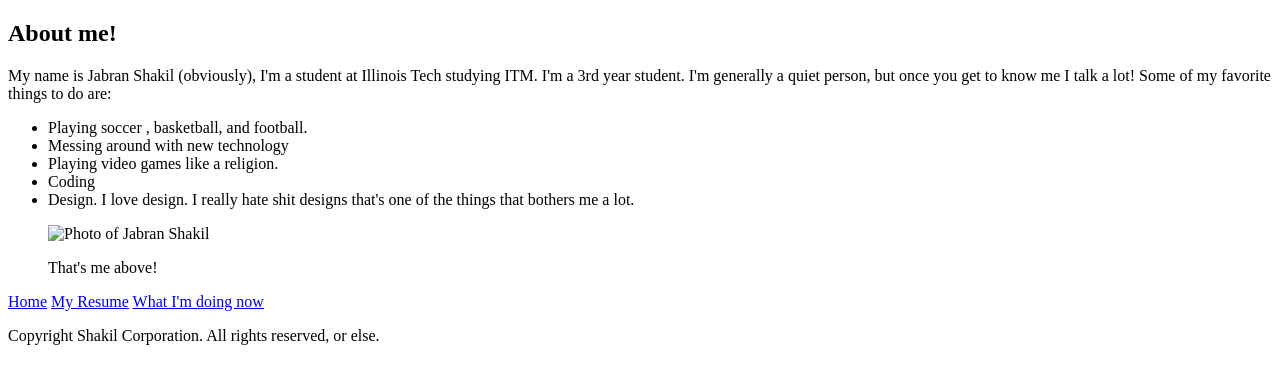
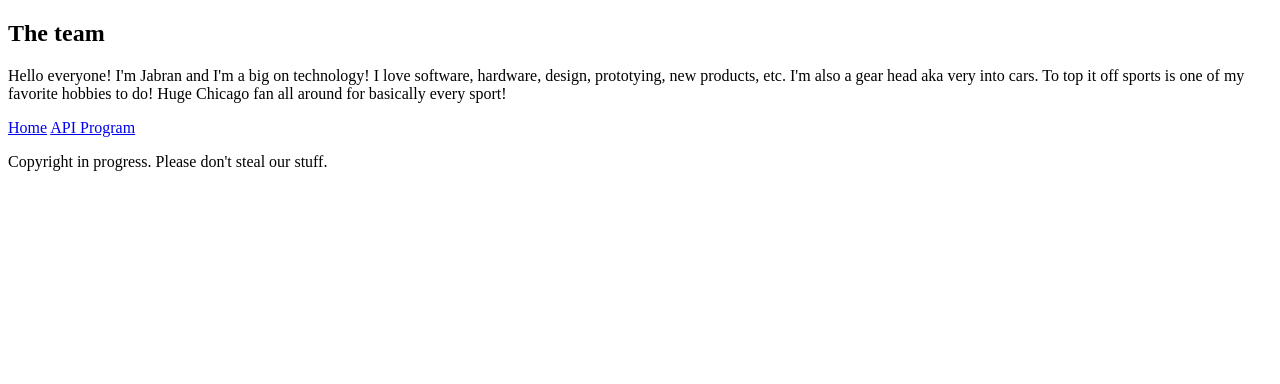
Before and after one commit to swu42/project-3-itmd361, a plain HTML site: page index.html in a window 1280 px wide. Drawn offline with Linux system fonts and the light colour scheme.

Commit message:
Added short introductionabout myself - Jabran

```diff
--- a/index.html
+++ b/index.html
@@ -6,37 +6,22 @@
     <meta name="viewport" content="width=device-width,initial-scale=1.0,shrink-to-fit=no" />
   </head>
   <body>
-    <header>
-    </header>
-      <section class="introduction">
-            <h1>About me!</h1>
-            <p>My name is Jabran Shakil (obviously), I'm a student at Illinois Tech studying ITM.
-          I'm a 3rd year student. I'm generally a quiet person, but once you get to know me I talk a lot!
-          Some of my favorite things to do are:</p>
+      <section class="jabran">
+            <h1>The team</h1>
+            <p>Hello everyone! I'm Jabran and I'm a big on technology! I love software, hardware, design, prototying, new products, etc. I'm also a gear head aka very into cars. To top it off sports is one of my favorite hobbies to do! Huge Chicago fan all around for basically every sport!</p>
       </section>
-      <ul>
-          <li> Playing soccer   , basketball, and football.</li>
-          <li>Messing around with new technology</li>
-          <li>Playing video games like a religion.</li>
-          <li>Coding</li>
-          <li>Design. I love design. I really hate shit designs that's one of the things that bothers me a lot.
-          </li>
-      </ul>
-      <figure class="self-portrait">
-          <img src="images/me.jpg" alt="Photo of Jabran Shakil"/>
-          <figcaption>
-            <p>
-              That's me above!
-            </p>
-          </figcaption>
-      </figure>
+      <section class="Connie">
+            <p></p>
+      </section>
+      <section class="Manish">
+            <p></p>
+      </section>
     <footer>
         <nav>
             <a href="/index.html">Home</a>
-            <a href="/resume">My Resume</a>
-            <a href="/widn">What I'm doing now</a>
+            <a href="/api">API Program</a>
         </nav>
-            <p>Copyright Shakil Corporation. All rights reserved, or else.</p>
+            <p>Copyright in progress. Please don't steal our stuff.</p>
     </footer>
   </body>
 </html>
```
